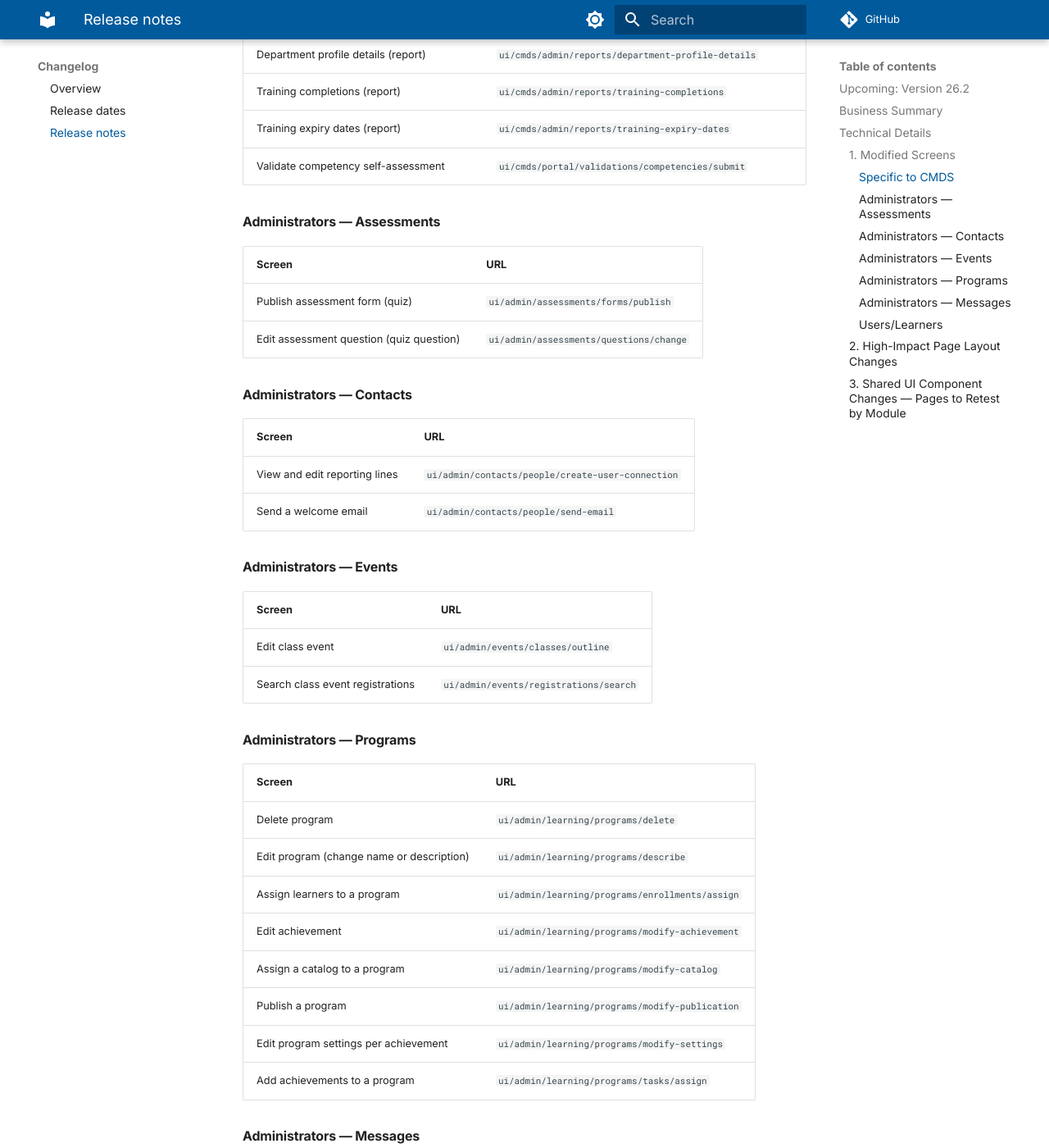
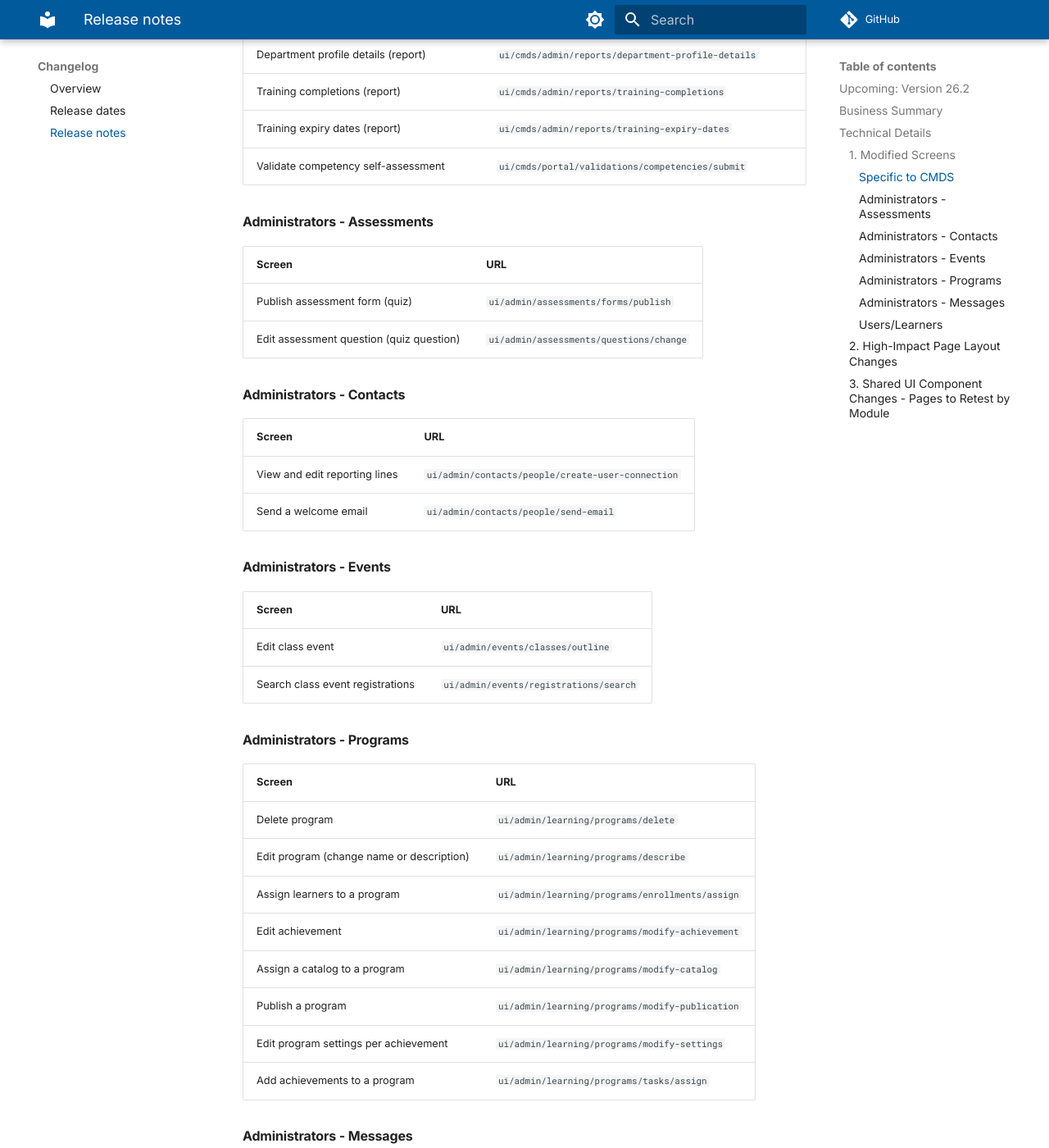
Before and after one commit to cmds-app/platform, an MkDocs documentation site: the page built from docs/changelog/release-notes.md, in a window 1280 px wide and 1400 px high, scrolled down 1409 px. Shown: the whole window at 82% size. Built offline with MkDocs 1.6.1 and Material for MkDocs 9.7.7, drawn with Linux system fonts in a browser that asks for light colours; comment, search, counter and statistics services are not loaded; some of the changed text lies outside the part shown.

Commit message:
Update docs

```diff
--- a/docs/changelog/release-notes.md
+++ b/docs/changelog/release-notes.md
@@ -49,28 +49,28 @@ These screens had their markup or code-behind changed. Every URL below should be
 | Training expiry dates (report) | `ui/cmds/admin/reports/training-expiry-dates` |
 | Validate competency self-assessment | `ui/cmds/portal/validations/competencies/submit` |
 
-#### Administrators — Assessments
+#### Administrators - Assessments
 
 | Screen | URL |
 |---|---|
 | Publish assessment form (quiz) | `ui/admin/assessments/forms/publish` |
 | Edit assessment question (quiz question) | `ui/admin/assessments/questions/change` |
 
-#### Administrators — Contacts
+#### Administrators - Contacts
 
 | Screen | URL |
 |---|---|
 | View and edit reporting lines | `ui/admin/contacts/people/create-user-connection` |
 | Send a welcome email | `ui/admin/contacts/people/send-email` |
 
-#### Administrators — Events
+#### Administrators - Events
 
 | Screen | URL |
 |---|---|
 | Edit class event | `ui/admin/events/classes/outline` |
 | Search class event registrations | `ui/admin/events/registrations/search` |
 
-#### Administrators — Programs
+#### Administrators - Programs
 
 | Screen | URL |
 |---|---|
@@ -83,7 +83,7 @@ These screens had their markup or code-behind changed. Every URL below should be
 | Edit program settings per achievement | `ui/admin/learning/programs/modify-settings` |
 | Add achievements to a program | `ui/admin/learning/programs/tasks/assign` |
 
-#### Administrators — Messages
+#### Administrators - Messages
 
 | Screen | URL |
 |---|---|
@@ -107,10 +107,10 @@ These screens had their markup or code-behind changed. Every URL below should be
 
 These changes affect MANY forms. Smoke-test a representative page in each bucket below.
 
-- **Portal Layout** — every `ui/portal/*` page. Spot-check `ui/portal/home`, `ui/portal/learning/catalog`, `ui/portal/events/calendar`, `ui/portal/profile`.
-- **Admin Layout** — every `ui/admin/*` page. Spot-check `ui/admin/home`, `ui/admin/assessments/home`, `ui/admin/records/home`, `ui/admin/workflow/home`.
+- **Portal Layout** - every `ui/portal/*` page. Spot-check `ui/portal/home`, `ui/portal/learning/catalog`, `ui/portal/events/calendar`, `ui/portal/profile`.
+- **Admin Layout** - every `ui/admin/*` page. Spot-check `ui/admin/home`, `ui/admin/assessments/home`, `ui/admin/records/home`, `ui/admin/workflow/home`.
 
-### 3. Shared UI Component Changes — Pages to Retest by Module
+### 3. Shared UI Component Changes - Pages to Retest by Module
 
 Shared components used by multiple URLs affect multiple screens. Here is a list of screens to smoke-test and ensure no unexpected side-effects from changes to shared components.
 
```
